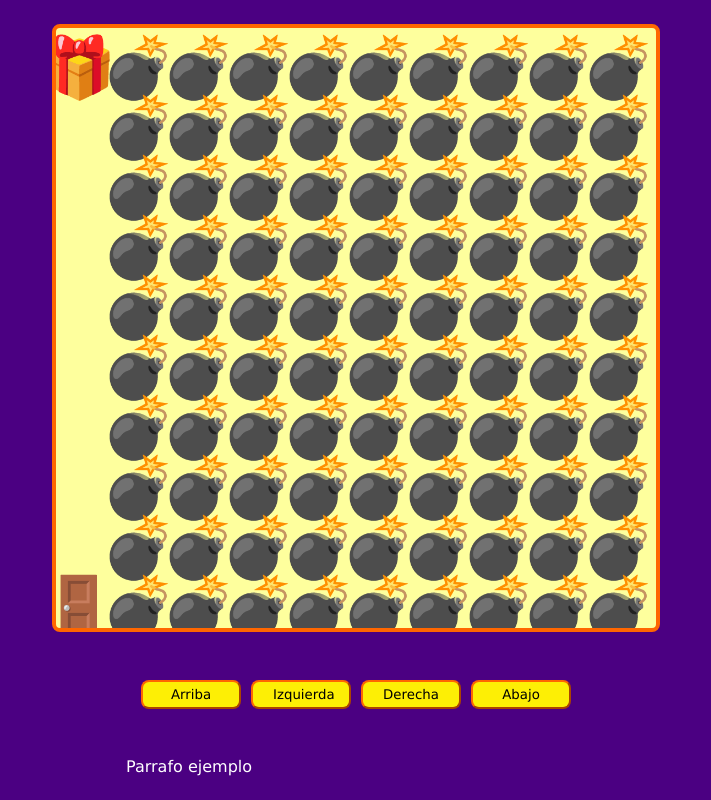
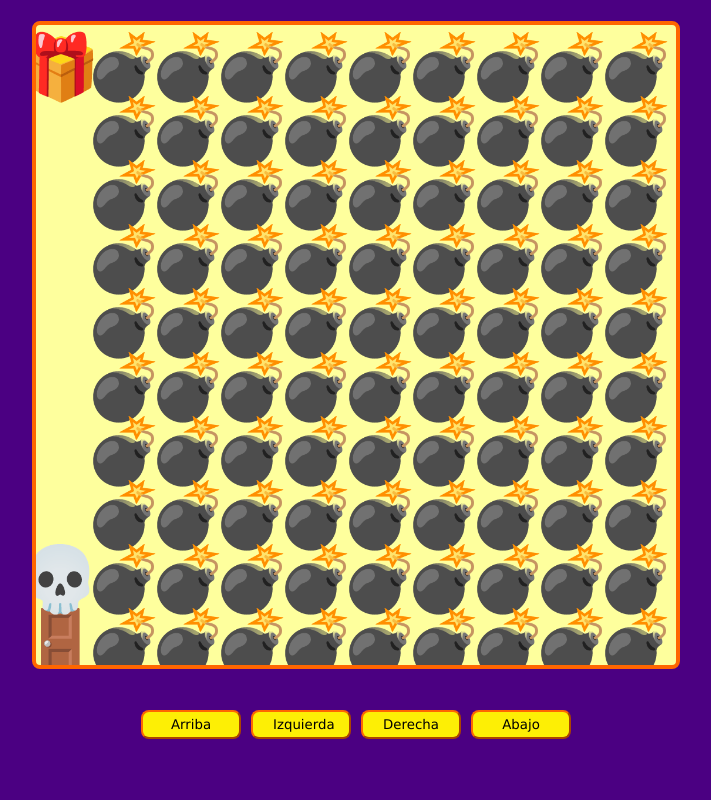
Before and after one commit to Doni-Metal/Juego-JavaScript, a plain HTML site: page index.html in a window 1280 px wide. Both pictures are taken after a click on the button "Arriba". Shown: the whole page, without its empty margins (284-995 px from the left). Drawn offline with Linux system fonts and the light colour scheme.

Commit message:
Colisiones con limites del canvas

```diff
--- a/game.js
+++ b/game.js
@@ -1,3 +1,4 @@
+// Lo comentado son formas alternas o primeros intentos
 const canvas = document.querySelector("#game");
 const game = canvas.getContext('2d');
 const btnUp = document.querySelector('#up');
@@ -8,13 +9,27 @@ const btnLeft = document.querySelector('#left');
 let canvasSize;
 let elementSize;
 
+let playerPos = {
+  x: undefined,
+  y: undefined,
+};
+// let pOldPos = {
+//   x: undefined,
+//   y: undefined,
+// };
+// let startDoor = {
+//   x: undefined,
+//   y: undefined,
+// };
+
+
 window.addEventListener('load', setCanvasSize);
 window.addEventListener('resize', setCanvasSize);
 btnUp.addEventListener('click', movUp);
 btnLeft.addEventListener('click', movLeft);
 btnRight.addEventListener('click', movRight);
 btnDown.addEventListener('click', movDown);
-window.addEventListener('keyup', (event) => {
+window.addEventListener('keydown', (event) => {
   switch (event.code) {
     case 'ArrowUp':
       movUp();
@@ -31,19 +46,6 @@ window.addEventListener('keyup', (event) => {
   }
 });
 
-function movUp() {
-  console.log(`Quiero ir pa'rriba`)
-}
-function movLeft() {
-  console.log(`Quiero ir pa' la otra derecha`)
-}
-function movRight() {
-  console.log(`Quiero ir pa' la derecha`)
-}
-function movDown() {
-  console.log(`Quiero ir pa'bajo`)
-}
-
 function startGame() {
   game.font = elementSize + "px Verdana";
   game.textAlign = "end";
@@ -52,33 +54,81 @@ function startGame() {
   const mapRows = map.trim().split('\n');
   const mapRowCols = mapRows.map(row => row.trim().split(''));
 
-  // mapRowCols.forEach((row, rowI) => {
-  //   row.forEach((col, colI) => {
-  //     const emoji = emojis[col];
-  //     const posX = elementSize * (colI + 1);
-  //     const posY = elementSize * (rowI + 1);
-  //     game.fillText(emoji, posX, posY)
-  //   });
-  // });
+  game.clearRect(0,0,canvasSize,canvasSize);
+  mapRowCols.forEach((row, rowI) => {
+    row.forEach((col, colI) => {
+      const emoji = emojis[col];
+      const posX = elementSize * (colI + 1);
+      const posY = elementSize * (rowI + 1);
 
-  for (let row = 1; row <= 10; row++) {
-    for (let col = 1; col <= 10; col++) {
-      game.fillText(emojis[mapRowCols[row - 1][col - 1]],elementSize * col, elementSize * row)
-    }
+      if (col == "O"){
+        if (!playerPos.x && !playerPos.y) {
+          playerPos.x = posX;
+          playerPos.y = posY;
+        }
+      }
+
+      game.fillText(emoji, posX, posY)
+    });
+  });
+
+  movePlayer();
+}
+
+function movePlayer() {
+  // game.clearRect(pOldPos.x , pOldPos.y , elementSize, elementSize);
+  // game.clearRect(startDoor.x - elementSize, startDoor.y - elementSize, elementSize, elementSize);
+  // game.fillText(emojis["O"], startDoor.x, startDoor.y);
+  game.fillText(emojis["PLAYER"], playerPos.x, playerPos.y);
+}
+function movUp() {
+  // pOldPos.x = playerPos.x - elementSize;
+  // pOldPos.y = playerPos.y - elementSize;
+  if ((playerPos.y - elementSize) <= 0) {
+  } else {
+    playerPos.y -= elementSize;
+    startGame()
+  }
+}
+function movLeft() {
+  // pOldPos.x = playerPos.x - elementSize;
+  // pOldPos.y = playerPos.y - elementSize;
+  if ((playerPos.x - elementSize) < elementSize) {
+  } else {
+    playerPos.x -= elementSize;
+    startGame()
+  }
+}
+function movRight() {
+  // pOldPos.x = playerPos.x - elementSize;
+  // pOldPos.y = playerPos.y - elementSize;
+  if ((playerPos.x + elementSize) > (canvasSize + elementSize)) {
+  } else {
+    playerPos.x += elementSize;
+    startGame()
+  }
+}
+function movDown() {
+  // pOldPos.x = playerPos.x - elementSize;
+  // pOldPos.y = playerPos.y - elementSize;
+  if ((playerPos.y + elementSize) > canvasSize) {
+  } else {
+    playerPos.y += elementSize;
+    startGame()
   }
 }
 
 function setCanvasSize(){
   if(window.innerHeight > window.innerWidth) {
-    canvasSize = window.innerWidth * 0.75;
+    canvasSize = Math.floor(window.innerWidth * 0.80);
   } else {
-    canvasSize = window.innerHeight * 0.75;
+    canvasSize = Math.floor(window.innerHeight * 0.80);
   }
 
-  canvas.setAttribute('width', canvasSize)
-  canvas.setAttribute('height', canvasSize)
+  canvas.setAttribute('width', canvasSize);
+  canvas.setAttribute('height', canvasSize);
 
-  elementSize = canvasSize / 10
+  elementSize = canvasSize / 10;
 
   startGame();
 }
--- a/index.html
+++ b/index.html
@@ -19,7 +19,7 @@
     </div>
     <div class="messages">
       <!-- Todo -->
-      <p>Parrafo ejemplo</p>
+      <p></p>
     </div>
   </div>
 
```
